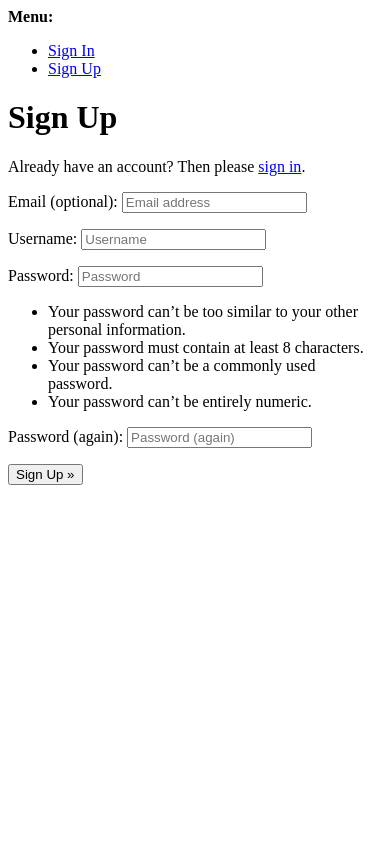
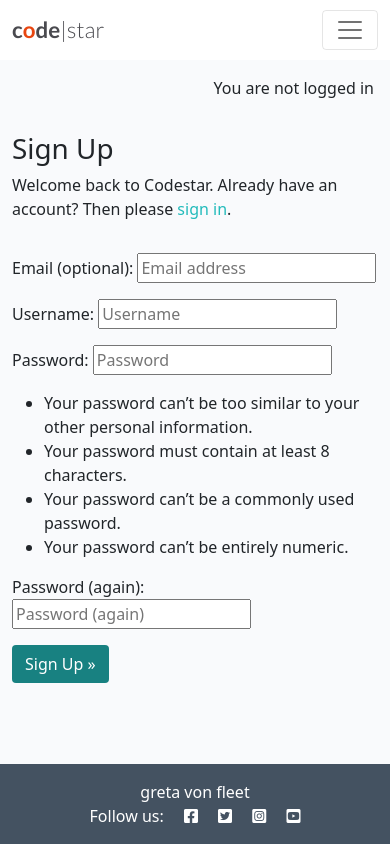
Before and after one commit to Drekkg/django-blog, a Django app: page /accounts/signup/ in a window 390 px wide. Run offline with Django 4.2, Linux system fonts and the light colour scheme.

Commit message:
FEAT adds styling to register/signup page

```diff
--- a/templates/account/signup.html
+++ b/templates/account/signup.html
@@ -1,13 +1,23 @@
-{% extends "account/base.html" %}
+{% extends "base.html" %}
 
 {% load i18n %}
 
 {% block head_title %}{% trans "Signup" %}{% endblock head_title %}
 
 {% block content %}
+<div class="container">
+  <div class="row">
+    <div class="col-md-8 mt-3 offset-md-2">
       <h1>{% trans "Sign Up" %}</h1>
 
-<p>{% blocktrans %}Already have an account? Then please <a href="{{ login_url }}">sign in</a>.{% endblocktrans %}</p>
+      <p>{% blocktrans %}Welcome back to Codestar. Already have an account? Then please <a class="link"
+          href="{{ login_url }}">sign
+          in</a>.{% endblocktrans %}
+      </p>
+    </div>
+  </div>
+  <div class="row">
+    <div class="col-md-8 mt-3 offset-md-2">
 
       <form class="signup" id="signup_form" method="post" action="{% url 'account_signup' %}">
         {% csrf_token %}
@@ -15,7 +25,11 @@
         {% if redirect_field_value %}
         <input type="hidden" name="{{ redirect_field_name }}" value="{{ redirect_field_value }}" />
         {% endif %}
-  <button type="submit">{% trans "Sign Up" %} &raquo;</button>
+        <button class="btn btn-signup right" type="submit">{% trans "Sign Up" %} &raquo;</button>
       </form>
+    </div>
+  </div>
+
+</div>
 
 {% endblock content %}
--- a/templates/base.html
+++ b/templates/base.html
@@ -73,6 +73,11 @@
     </nav>
 
     <main class="flex-shrink-0 main-bg">
+        {% if user.is_authenticated %}
+        <p class="text-end m-3">{{ user }} you are logged in.</p>
+        {% else %}
+        <p class="text-end m-3">You are not logged in</p>
+        {% endif %}
 
         {% block content %}
         <!-- Content Goes here -->
```
Also changed, not shown: db.sqlite3. Lines whose indentation alone changed are shown as unchanged.
